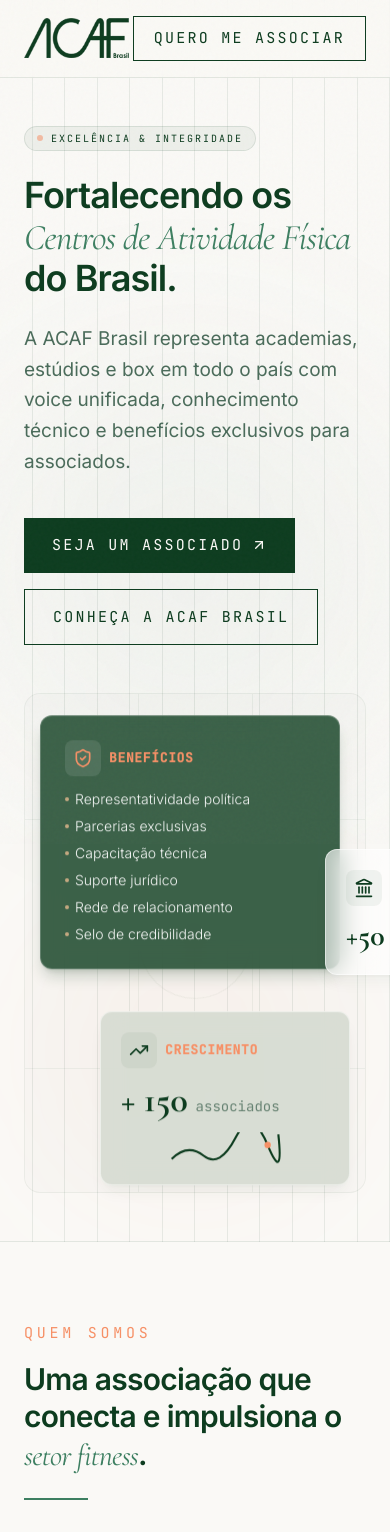
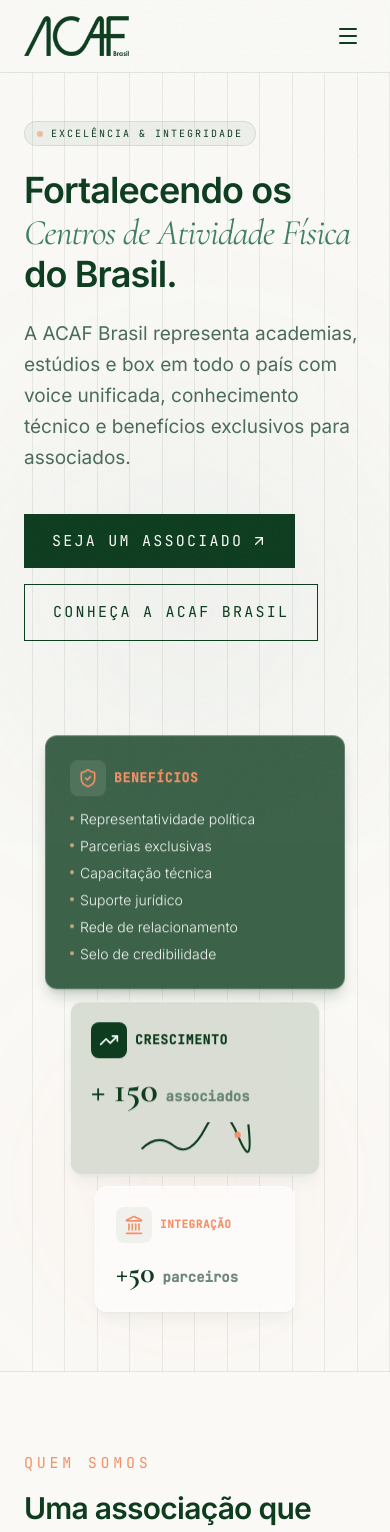
Before and after one commit to cmoro-rayanne/acafbrasil, a React (Vite) app: page / in a window 390 px wide. Shown: the top 1532 px of the page. Built offline with nearby package versions, Linux system fonts and the light colour scheme.

Commit message:
feat: implement responsive mobile sandwich menu and stacked hero cards layout

```diff
--- a/src/features/landing/components/Header.tsx
+++ b/src/features/landing/components/Header.tsx
@@ -1,8 +1,11 @@
-import React from 'react';
+import React, { useState } from 'react';
+import { Menu, X } from 'lucide-react';
 
 export const Header: React.FC = () => {
+  const [isMenuOpen, setIsMenuOpen] = useState(false);
+
   return (
-    <header className="sticky top-0 z-50 w-full bg-[#FAF9F6]/80 backdrop-blur-md border-b border-acaf-forest/10 px-6 py-4 md:px-16 transition-all duration-300">
+    <header className="sticky top-0 z-50 w-full bg-[#FAF9F6]/85 backdrop-blur-md border-b border-acaf-forest/10 px-6 py-4 md:px-16 transition-all duration-300">
       <div className="max-w-7xl mx-auto flex items-center justify-between">
 
         {/* Brand Logo */}
@@ -22,7 +25,7 @@
           />
         </a>
 
-        {/* Navigation Links */}
+        {/* Navigation Links (Desktop) */}
         <nav className="hidden md:flex items-center gap-8 text-[15px] font-mono uppercase tracking-[0.15em] text-acaf-sage">
           <a href="#sobre" className="link-underline-hover hover:text-acaf-forest transition-colors">
             Quem Somos
@@ -41,8 +44,8 @@
           </a>
         </nav>
 
-        {/* Action Button */}
-        <div className="flex items-center gap-4">
+        {/* Action Button (Desktop) */}
+        <div className="hidden md:flex items-center gap-4">
           <a
             href="#contato"
             className="btn-slide-reveal inline-flex items-center justify-center border border-acaf-forest text-acaf-forest px-5 py-2.5 text-[15px] font-mono uppercase tracking-[0.15em] transition-all"
@@ -51,7 +54,68 @@
             Quero me Associar
           </a>
         </div>
+
+        {/* Hamburger Toggle Button (Mobile) */}
+        <button
+          onClick={() => setIsMenuOpen(!isMenuOpen)}
+          className="flex md:hidden text-acaf-forest focus:outline-none p-1.5"
+          aria-label="Toggle Menu"
+        >
+          {isMenuOpen ? <X className="w-6 h-6" /> : <Menu className="w-6 h-6" />}
+        </button>
       </div>
+
+      {/* Mobile Menu Panel */}
+      {isMenuOpen && (
+        <div className="absolute top-full left-0 w-full bg-[#FAF9F6] border-b border-acaf-forest/10 md:hidden flex flex-col px-6 py-6 gap-6 shadow-lg animate-reveal-up z-40">
+          <nav className="flex flex-col gap-4 text-[15px] font-mono uppercase tracking-[0.15em] text-acaf-sage">
+            <a
+              href="#sobre"
+              onClick={() => setIsMenuOpen(false)}
+              className="hover:text-acaf-forest transition-colors py-1"
+            >
+              Quem Somos
+            </a>
+            <a
+              href="#/parceiros"
+              onClick={() => setIsMenuOpen(false)}
+              className="hover:text-acaf-forest transition-colors py-1"
+            >
+              Parceiros
+            </a>
+            <a
+              href="#/associados"
+              onClick={() => setIsMenuOpen(false)}
+              className="hover:text-acaf-forest transition-colors py-1"
+            >
+              Associados
+            </a>
+            <a
+              href="#/diretoria"
+              onClick={() => setIsMenuOpen(false)}
+              className="hover:text-acaf-forest transition-colors py-1"
+            >
+              Diretoria
+            </a>
+            <a
+              href="#/noticias"
+              onClick={() => setIsMenuOpen(false)}
+              className="hover:text-acaf-forest transition-colors py-1"
+            >
+              Notícias
+            </a>
+          </nav>
+          <div className="border-t border-acaf-forest/10 pt-4 flex flex-col">
+            <a
+              href="#contato"
+              onClick={() => setIsMenuOpen(false)}
+              className="w-full text-center border border-acaf-forest text-acaf-forest py-3 text-[15px] font-mono uppercase tracking-[0.15em] hover:bg-acaf-forest hover:text-acaf-sand transition-all"
+            >
+              Quero me Associar
+            </a>
+          </div>
+        </div>
+      )}
     </header>
   );
 };
--- a/src/features/landing/components/Hero.tsx
+++ b/src/features/landing/components/Hero.tsx
@@ -63,10 +63,10 @@
         </div>
 
         {/* Right Side: Floating Analytical Panels & Structural Layout */}
-        <div className="lg:col-span-5 relative h-[500px] flex items-center justify-center">
+        <div className="lg:col-span-5 relative flex flex-col lg:block h-auto lg:h-[500px] gap-4 lg:gap-0 mt-12 lg:mt-0 w-full">
 
           {/* Structural background box with border & layout details */}
-          <div className="absolute inset-0 border border-acaf-forest/5 bg-acaf-forest/[0.01] rounded-2xl flex items-center justify-center">
+          <div className="hidden lg:flex absolute inset-0 border border-acaf-forest/5 bg-acaf-forest/[0.01] rounded-2xl items-center justify-center">
             {/* Fine architectural lines */}
             <div className="absolute w-full h-[1px] bg-acaf-forest/5 top-1/4"></div>
             <div className="absolute w-full h-[1px] bg-acaf-forest/5 top-3/4"></div>
@@ -82,7 +82,7 @@
           {/* Floating Card 1: Benefícios (Top-Left) */}
           <div
             onMouseMove={handleMouseMove}
-            className="!absolute top-6 left-4 bg-acaf-forest/80 backdrop-blur-md border border-white/20 p-6 rounded-xl shadow-lg shadow-acaf-forest/20 w-[300px] animate-float text-white flashlight-card dark-card group cursor-default"
+            className="lg:!absolute relative lg:top-6 lg:left-4 mx-auto lg:mx-0 bg-acaf-forest/80 backdrop-blur-md border border-white/20 p-6 rounded-xl shadow-lg shadow-acaf-forest/20 w-full max-w-[300px] lg:w-[300px] animate-float text-white flashlight-card dark-card group cursor-default"
           >
             <div className="flex items-center gap-2 mb-3">
               <div className="p-2 bg-white/10 rounded-lg text-[#FAF9F6]">
@@ -123,19 +123,19 @@
           {/* Floating Card 2: Associados (Bottom-Right) */}
           <div
             onMouseMove={handleMouseMove}
-            className="!absolute bottom-[2px] right-4 bg-[#D5DBD1]/90 backdrop-blur-md border border-white/50 p-5 rounded-xl shadow-lg shadow-acaf-forest/5 w-[250px] animate-float-slow flashlight-card group cursor-default"
+            className="lg:!absolute relative lg:bottom-[2px] lg:right-4 mx-auto lg:mx-0 bg-[#D5DBD1]/90 backdrop-blur-md border border-white/50 p-5 rounded-xl shadow-lg shadow-acaf-forest/5 w-full max-w-[250px] lg:w-[250px] animate-float-slow flashlight-card group cursor-default"
           >
             <div className="flex items-center gap-2 mb-3">
-              <div className="p-2 bg-acaf-forest/5 rounded-lg text-acaf-forest">
+              <div className="p-2 bg-acaf-forest rounded-lg text-white">
                 <TrendingUp className="w-5 h-5" />
               </div>
-              <span className="font-mono text-[13px] text-acaf-coral uppercase tracking-wider font-semibold">
+              <span className="font-mono text-[13px] text-acaf-forest uppercase tracking-wider font-semibold">
                 Crescimento
               </span>
             </div>
             <div className="mt-1 flex items-baseline gap-1">
               <span className="text-4xl font-serif font-bold text-acaf-forest">+ 150</span>
-              <span className="text-[14px] font-mono text-acaf-sage/80 font-light ml-1">associados</span>
+              <span className="text-[14px] font-mono text-acaf-sage/80 font-bold ml-1">associados</span>
             </div>
 
             {/* Visual Mini Sparkline (SVG) */}
@@ -155,10 +155,10 @@
           {/* Floating Card 3: Parceiros (Center-Right) */}
           <div
             onMouseMove={handleMouseMove}
-            className="!absolute top-1/3 left-[301px] bg-white/60 backdrop-blur-md border border-white/50 p-5 rounded-xl shadow-lg shadow-acaf-forest/5 w-[200px] animate-float-delayed flashlight-card group cursor-default"
+            className="lg:!absolute relative lg:top-1/3 lg:left-[301px] mx-auto lg:mx-0 bg-white/60 backdrop-blur-md border border-white/50 p-5 rounded-xl shadow-lg shadow-acaf-forest/5 w-full max-w-[200px] lg:w-[200px] animate-float-delayed flashlight-card group cursor-default"
           >
             <div className="flex items-center gap-2 mb-3">
-              <div className="p-2 bg-acaf-forest/5 rounded-lg text-[#0D3C1F]">
+              <div className="p-2 bg-acaf-forest/5 rounded-lg text-acaf-coral">
                 <Landmark className="w-5 h-5" />
               </div>
               <span className="font-mono text-[11px] text-acaf-coral uppercase tracking-wider font-semibold">
@@ -167,7 +167,7 @@
             </div>
             <div className="mt-1 flex items-baseline gap-1">
               <span className="text-3xl font-serif font-bold text-acaf-forest">+50</span>
-              <span className="text-[12px] font-mono text-acaf-sage/80 font-light ml-1">parceiros</span>
+              <span className="text-[14px] font-mono text-acaf-sage/80 font-bold ml-1">parceiros</span>
             </div>
           </div>
 
```
